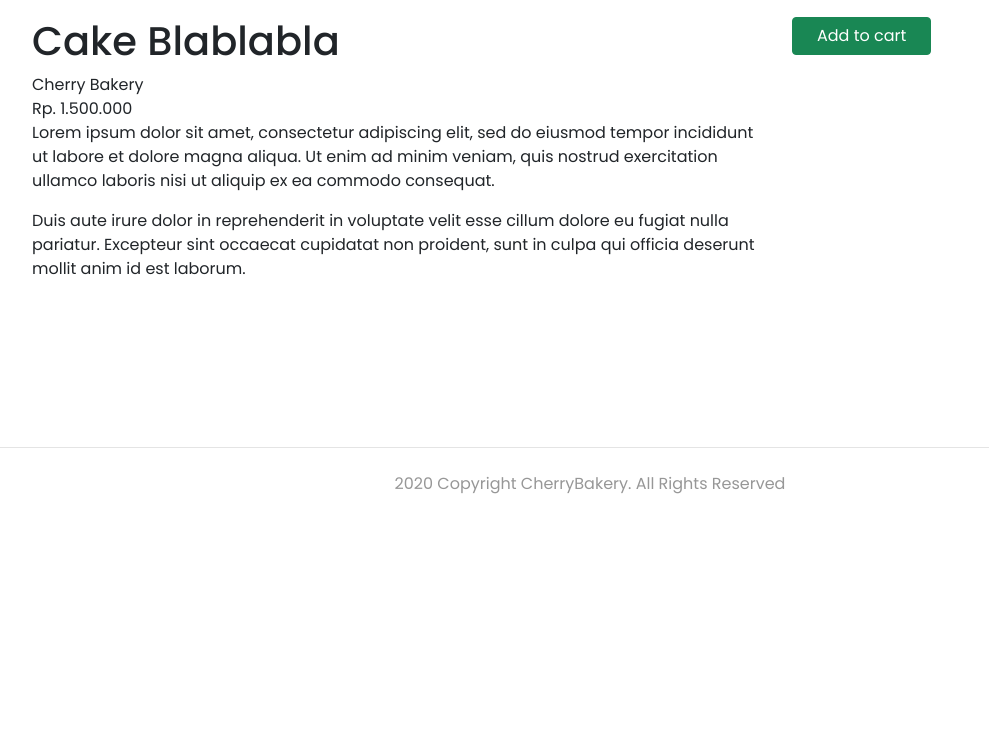
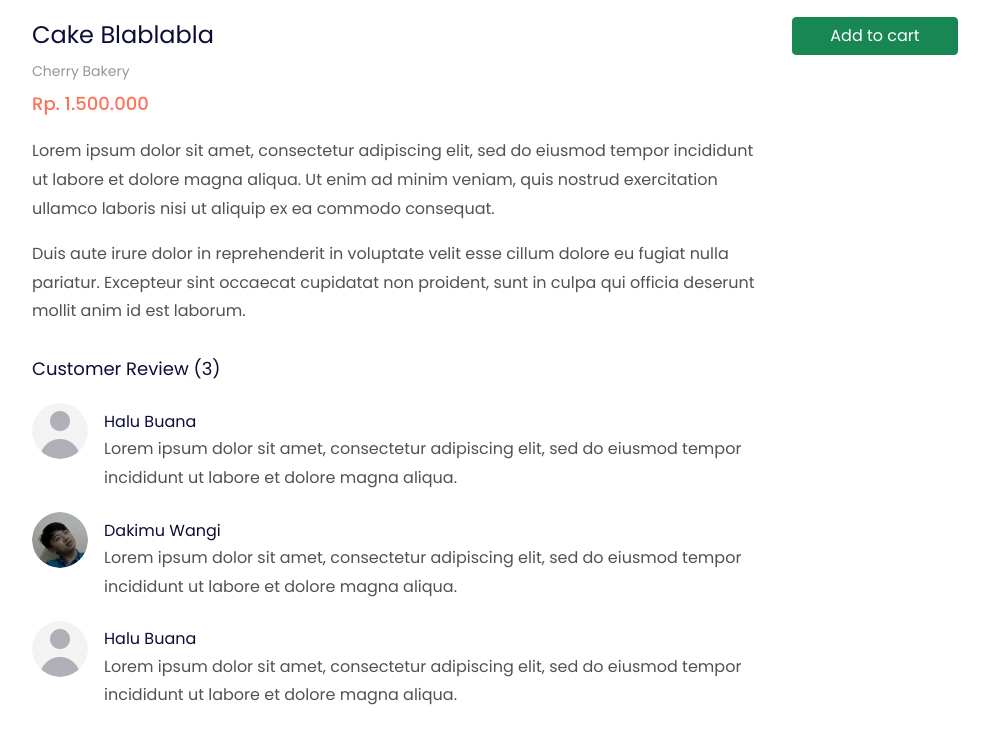
Before and after one commit to billpebert/fe-cherrybakery, a plain HTML site: page details.html in a window 1280 px wide. Shown: the part 673-1423 px from the top of the page, without its empty margins (50-1039 px from the left). Before the commit the page ends 1193 px from the top, so only its background shows below. Drawn offline with nearby package versions, Linux system fonts and the light colour scheme.

Commit message:
3.5.10 details page finish

```diff
--- a/details.html
+++ b/details.html
@@ -33,7 +33,7 @@
               <a href="/index.html" class="nav-link">Home</a>
             </li>
             <li class="nav-item">
-              <a href="#" class="nav-link active">Categories</a>
+              <a href="#" class="nav-link">Categories</a>
             </li>
             <li class="nav-item">
               <a href="#" class="nav-link">About</a>
@@ -144,7 +144,7 @@
                 <div class="price">Rp. 1.500.000</div>
               </div>
               <div class="col-lg-2" data-aos="zoom-in">
-                <a href="/cart.html" class="btn btn-success px-4 text-white btn-block mb-3">
+                <a href="/cart.html" class="d-grid btn btn-success text-white mb-3">
                   Add to cart
                 </a>
               </div>
@@ -162,6 +162,43 @@
                 <p>
                   Duis aute irure dolor in reprehenderit in voluptate velit esse cillum dolore eu fugiat nulla pariatur. Excepteur sint occaecat cupidatat non proident, sunt in culpa qui officia deserunt mollit anim id est laborum.
                 </p>
+              </div>
+            </div>
+          </div>
+        </section>
+
+        <section class="store-review">
+          <div class="container">
+            <div class="row">
+              <div class="col-12 col-lg-8 mt-3 mb-3">
+                <h5>Customer Review (3)</h5>
+              </div>
+              <div class="row">
+                <div class="col-12 col-lg-8">
+                  <ul class="list-unstyled">
+                    <li class="d-flex">
+                      <img src="/assets/user-pic.png" alt="user" class="flex-shrink-0 me-3 rounded-circle">
+                      <div class="media-body">
+                        <h5 class="mt-2 mb-1">Halu Buana</h5>
+                        Lorem ipsum dolor sit amet, consectetur adipiscing elit, sed do eiusmod tempor incididunt ut labore et dolore magna aliqua.
+                      </div>
+                    </li>
+                    <li class="d-flex">
+                      <img src="/assets/user_pc.png" alt="user" class="flex-shrink-0 me-3 rounded-circle">
+                      <div class="media-body">
+                        <h5 class="mt-2 mb-1">Dakimu Wangi</h5>
+                        Lorem ipsum dolor sit amet, consectetur adipiscing elit, sed do eiusmod tempor incididunt ut labore et dolore magna aliqua.
+                      </div>
+                    </li>
+                    <li class="d-flex">
+                      <img src="/assets/user-pic.png" alt="user" class="flex-shrink-0 me-3 rounded-circle">
+                      <div class="media-body">
+                        <h5 class="mt-2 mb-1">Halu Buana</h5>
+                        Lorem ipsum dolor sit amet, consectetur adipiscing elit, sed do eiusmod tempor incididunt ut labore et dolore magna aliqua.
+                      </div>
+                    </li>
+                  </ul>
+                </div>
               </div>
             </div>
           </div>
--- a/style/pages/_details.scss
+++ b/style/pages/_details.scss
@@ -16,4 +16,66 @@
       }
     }
   }
+
+  .store-heading {
+    margin-bottom: 10px;
+
+    h1 {
+      font-weight: normal;
+      font-size: 24px;
+      line-height: 36px;
+      color: #0c0d36;
+    }
+
+    .owner {
+      font-weight: normal;
+      font-size: 14px;
+      line-height: 21px;
+      color: #979797;
+      margin-bottom: 8px;
+    }
+
+    .price {
+      font-weight: 500;
+      font-size: 18px;
+      line-height: 27px;
+      color: #ff7158;
+      margin-bottom: 10px;
+    }
+  }
+
+  .store-description {
+    font-weight: normal;
+    font-size: 16px;
+    line-height: 180%;
+    color: #525252;
+  }
+
+  h5 {
+    font-weight: normal;
+    font-size: 18px;
+    color: #0c0d36;
+  }
+
+  .store-review {
+    li {
+      img {
+        max-width: 56px;
+        max-height: 56px;
+      }
+    }
+    .media-body {
+      font-weight: normal;
+      font-size: 16px;
+      line-height: 180%;
+      color: #525252;
+      margin-bottom: 20px;
+
+      h5 {
+        font-weight: normal;
+        font-size: 16px;
+        color: #0c0d36;
+      }
+    }
+  }
 }
```
Also changed, not shown: style/main.css, 1 other file.
